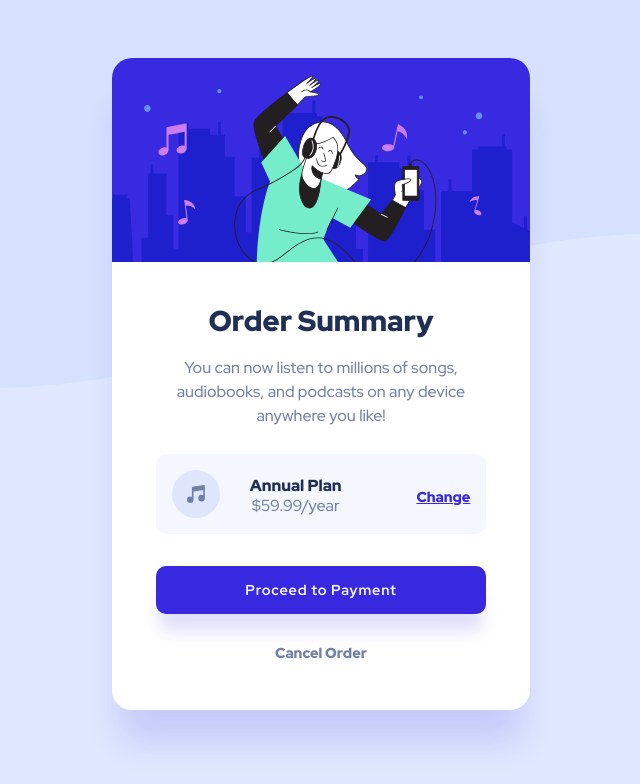
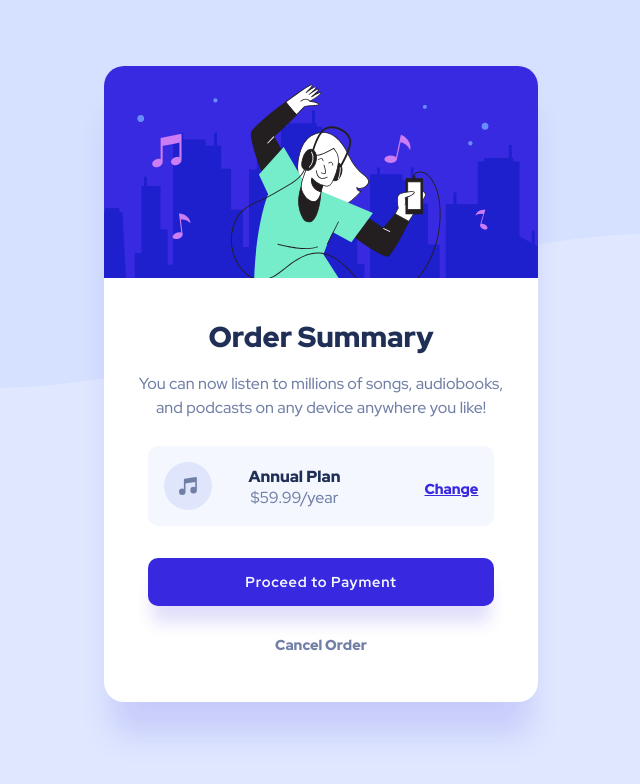
Before and after one commit to HarlowRM/fm-order-sum-component, a plain HTML site: page index.html in a window 1280 px wide. Shown: the whole page, without its empty margins (319-959 px from the left). Drawn offline with Linux system fonts and the light colour scheme.

Commit message:
Add files via upload

```diff
--- a/style.css
+++ b/style.css
@@ -52,7 +52,7 @@ body {
     margin-bottom: .6rem;
 }
 
-/*PLANT PREVIEW SETTING*/
+/*PLAN PREVIEW SETTING*/
 .plan-prvw {
     background-color: hsl(225, 100%, 98%);
     margin: 0 1.5rem;
@@ -137,7 +137,7 @@ body {
     }
 
     .container {
-        max-width: 28.93rem;
+        max-width: 29.93rem;
     }
 
     .card {
@@ -147,6 +147,10 @@ body {
     .order-sum h1 {
         font-size: 1.8rem;
         margin-top: 2.5rem;
+    }
+
+    .order-sum p {
+        padding: 1rem 2.1rem;
     }
 
     .plan-prvw, .payment-btns {
```
